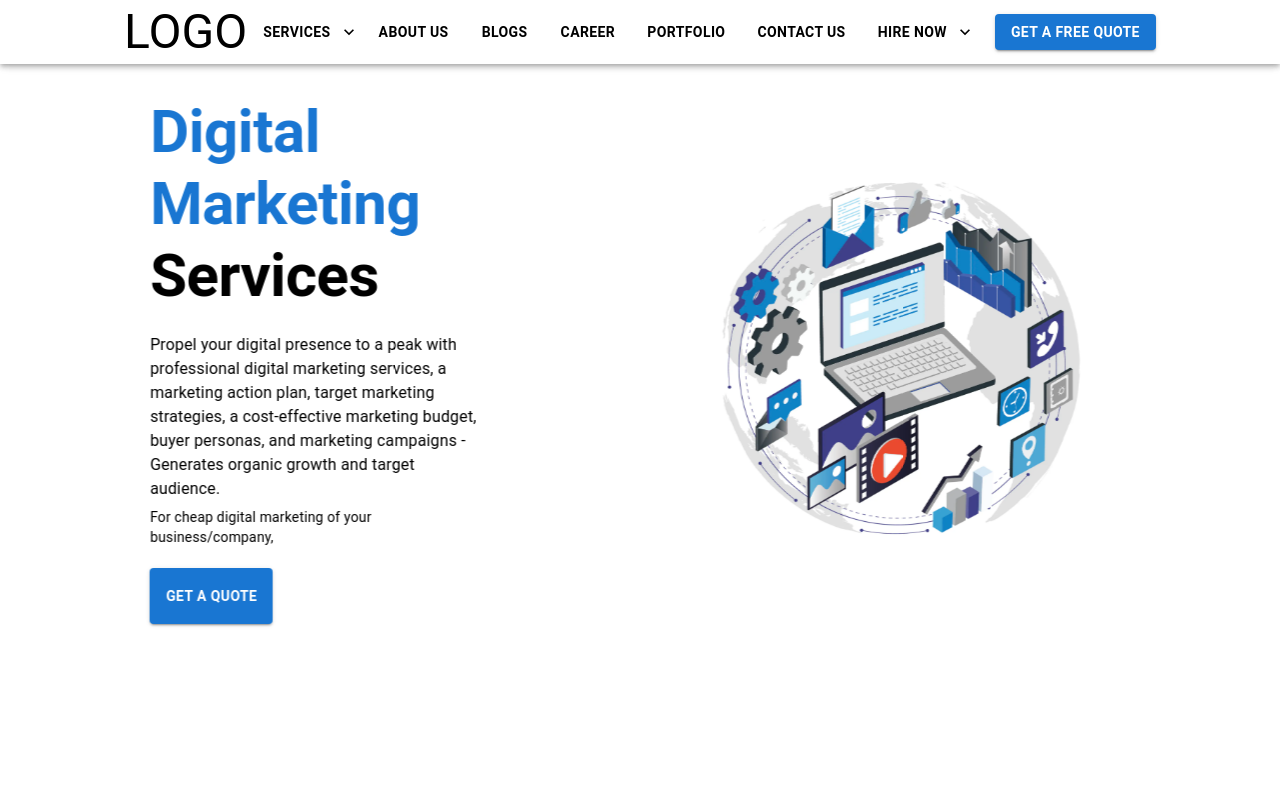
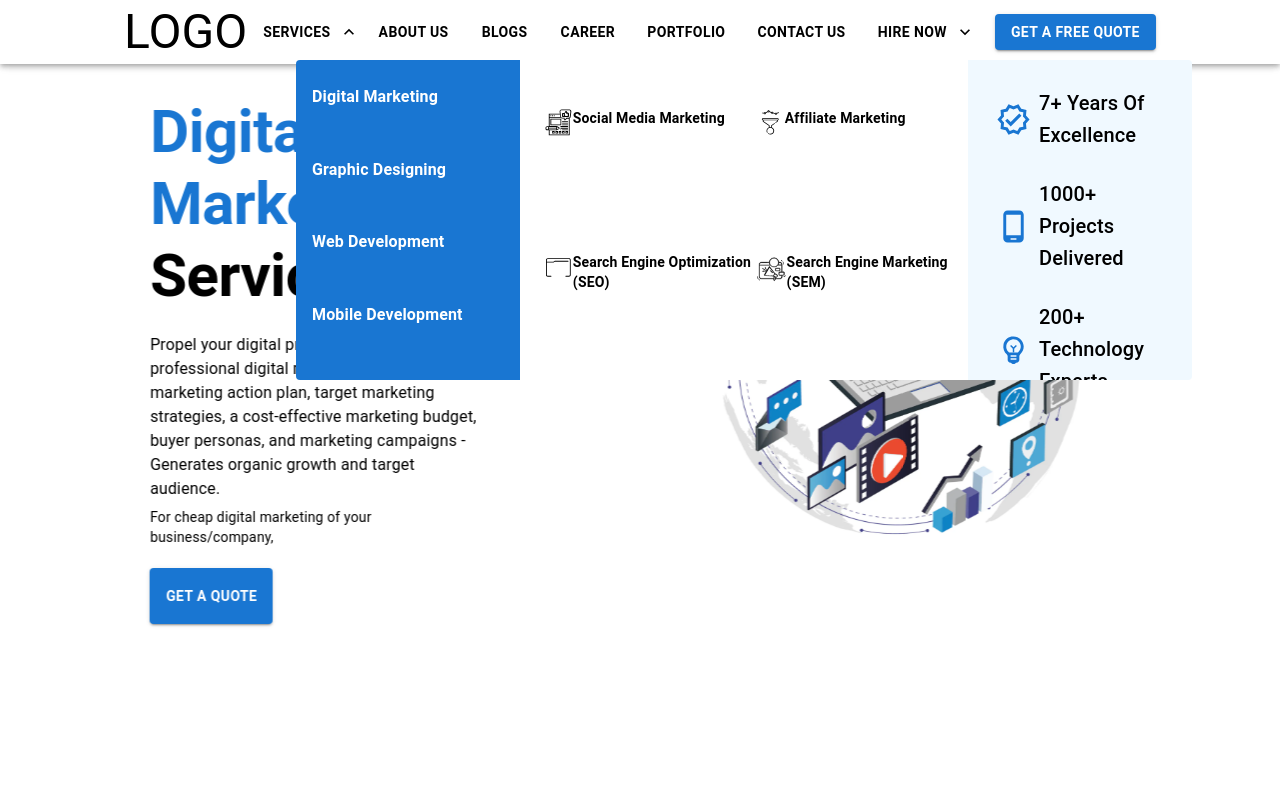
Before and after one commit to m-m4h4d/example, a React (Create React App) app: page / in a window 1280 px wide. Shown: the top 800 px of the page. Built offline with nearby package versions, Linux system fonts and the light colour scheme; the HTML template or start-up script is replaced by a standard one.

Commit message:
Update DesktopView.js

```diff
--- a/src/layout/components/NavBar/DesktopView.js
+++ b/src/layout/components/NavBar/DesktopView.js
@@ -82,9 +82,9 @@ function DesktopView() {
     const handleClose = () => setOpen(false);
     const [anchorElHire, setAnchorElHire] = React.useState(null);
     const openHire = Boolean(anchorElHire);
-    const [anchorElServices, setAnchorElServices] = React.useState(null);
+    const [anchorElServices, setAnchorElServices] = React.useState('Digital Marketing');
     const openServices = Boolean(anchorElServices);
-    const [currentService, setCurrentService] = React.useState(null);
+    const [currentService, setCurrentService] = React.useState('Digital Marketing');
 
     const handleMouseEnterServices = (event) => {
         setAnchorElServices(event.currentTarget);
@@ -92,7 +92,7 @@ function DesktopView() {
 
     const handleMouseLeaveServices = () => {
         setAnchorElServices(null);
-        setCurrentService('Digital Marketing');
+        setCurrentService(currentService);
     };
 
     const handleMouseEnterService = (service) => {
@@ -161,7 +161,6 @@ function DesktopView() {
                                 backgroundColor: 'primary.main',
                                 transition: 'all 0.2s ease-in-out',
                                 textAlign: 'left',
-                                p: 2,
                                 '&:hover': {
                                     backgroundColor: 'white',
                                     color: 'black'
@@ -186,41 +185,42 @@ function DesktopView() {
                             mt: 1.3,
                             ml: 35,
                             width: '70%',
-                            p: 0
+                            p: 0,
+                            height: '40%',
                         }
                     }}
                     transformOrigin={{ horizontal: 'center', vertical: 'top' }}
                     anchorOrigin={{ horizontal: 'center', vertical: 'bottom' }}
                 >
-                    <Box sx={{ display: 'flex', flexDirection: 'column', height: 368, p: 0 }}>
-                        <Box sx={{ display: 'flex', justifyContent: 'space-between', p: 0 }}>
-                            <Box id='services' textAlign='left' sx={{ flex: 2, ml: 3, justifyContent: 'space-evenly', height: '100%', color: 'white', pt: 3, alignItems: 'left' }}>
+                    <Box sx={{ display: 'flex', flexDirection: 'column', height: 364, p: 0 }}>
+                        <Grid container spacing={0} sx={{ height: '100%', py: 0 }}>
+                            <Grid item lg={3} id='services' textAlign='left' sx={{ justifyContent: 'space-around', height: '100%', color: 'white', alignItems: 'left', display: "flex", flexDirection: "column", py: 0, my: 0 }}>
                                 {services.map((service) => (
                                     <MenuItem
                                         onMouseEnter={() => handleMouseEnterService(service)}
                                         onMouseLeave={handleMouseLeaveService}
                                         key={service}
-                                        sx={{ textAlign: 'left', justifyContent: 'flex-start' }}
+                                        sx={{ textAlign: 'left', justifyContent: 'flex-start', py: 2 }}
                                     >
                                         <ListItemText textAlign={'left'} style={{ textAlign: "left" }}><b>{service}</b></ListItemText>
                                     </MenuItem>
                                 ))}
-                            </Box>
-                            <Box sx={{ flex: 3, background: 'white', height: '100%', pt: 6, pb: 2, pl: 3 }}>
-                                <Grid container id='options' sx={{ height: '100%' }}>
+                            </Grid>
+                            <Grid item lg={6} sx={{ flex: 3, background: 'white', height: '100%', pl: 3, pt: 6 }}>
+                                <Grid container id='options' sx={{ height: '100%', display: "flex" }}>
                                     {currentService && getOptions(currentService).map((option, index) => (
-                                        <Grid md={6} key={index} sx={{ display: 'flex', justifyContent: 'flex-start' }}>
+                                        <Grid item md={6} key={index} sx={{ display: 'flex', justifyContent: 'flex-start' }}>
                                             <Box sx={{ display: 'flex' }}>
                                                 {option.icon}
-                                                <Typography variant='body2' component={Link} to={option.link} onClick={handleMouseLeaveServices} sx={{ color: 'black', textDecoration: 'none', cursor: 'pointer', ml: 1, '&:hover': { color: 'primary.main', textDecoration: 'underline' } }}>
+                                                <Typography variant='body2' component={Link} to={option.link} onClick={handleMouseLeaveServices} sx={{ color: 'black', textDecoration: 'none', cursor: 'pointer', '&:hover': { color: 'primary.main', textDecoration: 'underline' } }}>
                                                     <b>{option.label}</b>
                                                 </Typography>
                                             </Box>
                                         </Grid>
                                     ))}
                                 </Grid>
-                            </Box>
-                            <Box sx={{ display: 'flex', flexDirection: 'column', flex: 1, backgroundColor: '#F0F9FF', px: 7, py: 4, justifyContent: 'space-evenly', height: '100%', alignItems: 'center' }}>
+                            </Grid>
+                            <Grid item lg={3} sx={{ display: 'flex', flexDirection: 'column', backgroundColor: '#F0F9FF', justifyContent: 'space-evenly', height: '100%', alignItems: 'center', my: 0, py: 0 }}>
                                 {highlights.map(({ title, icon }) => (
                                     <Box
                                         key={title}
@@ -228,17 +228,15 @@ function DesktopView() {
                                             display: 'flex',
                                             flexDirection: 'row',
                                             justifyContent: 'space-evenly',
-                                            p: 0,
-                                            m: 0,
-                                            width: '100%',
+                                            width: '75%',
                                             color: 'primary.main',
                                             alignItems: 'center',
                                         }}>
                                         {icon}<Typography variant='h6' color={'black'} sx={{ ml: 1 }}>{title}</Typography>
                                     </Box>
                                 ))}
-                            </Box>
-                        </Box>
+                            </Grid>
+                        </Grid>
                     </Box>
                 </Menu>
             </Box>
```
